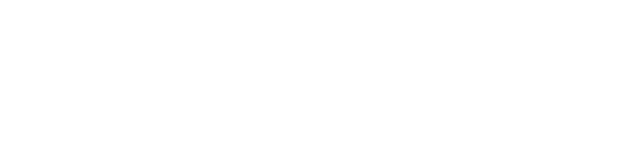
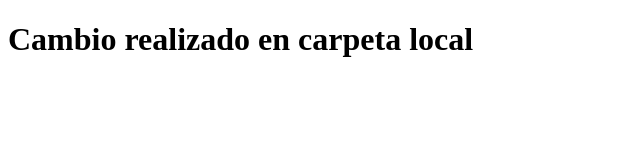
Before and after one commit to Alanperez-ga/sistema-de-registro, a plain HTML site: page index.html in a window 1280 px wide. Shown: the whole page, without its empty margins (0-640 px from the left). Drawn offline with Linux system fonts and the light colour scheme.

Commit message:
Cambie en computadora

```diff
--- a/index.html
+++ b/index.html
@@ -6,6 +6,6 @@
     <title>Sistema de Registro de Juegos</title>
 </head>
 <body>
-
+    <h1>Cambio realizado en carpeta local</h1>
 </body>
 </html>
```
